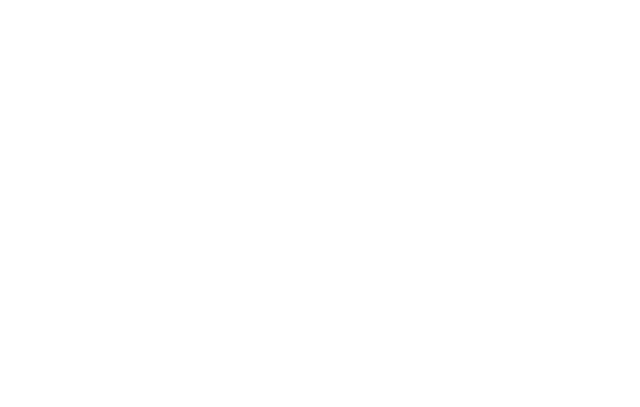
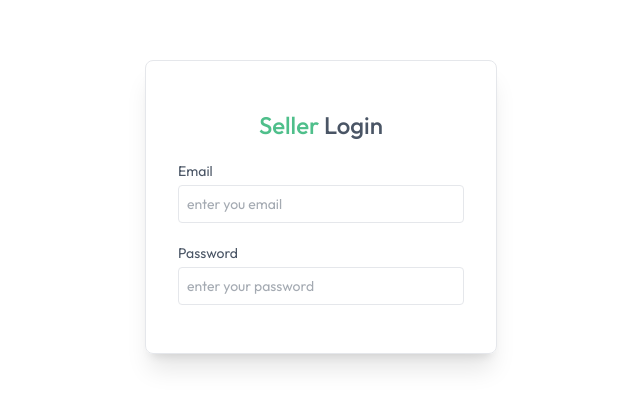
Before and after one commit to salbatti/Grocery_greenCart, a React (Vite) app: page /seller in a window 1280 px wide. Before the commit this address had no page. Shown: the part 193-600 px from the top of the page, without its empty margins (319-959 px from the left). Built offline with nearby package versions, Linux system fonts and the light colour scheme.

Commit message:
sellerPageLogin

```diff
--- a/src/App.jsx
+++ b/src/App.jsx
@@ -13,10 +13,11 @@
 import Cart from './pages/Cart'
 import AddAddress from './pages/AddAddress'
 import MyOrders from './pages/MyOrders'
+import SellerLogin from './components/seller/SellerLogin'
 
 const App = () => {
   const isSellerPath = useLocation().pathname.includes("seller");
-  const { showUserLogin } = useAppContext()
+  const { showUserLogin,isSeller } = useAppContext()
   return (
     <div>
       {isSellerPath ? null : <NavBar />}
@@ -31,6 +32,7 @@
           <Route path='/cart' element={<Cart />} />
           <Route path='/add-address' element={<AddAddress/>} />
           <Route path='/my-orders' element={<MyOrders/>} />
+          <Route path='/seller' element={isSeller ? null:<SellerLogin/>} />
 
         </Routes>
       </div>
--- /dev/null
+++ b/src/components/seller/SellerLogin.jsx
@@ -0,0 +1,54 @@
+import React, { useEffect, useState } from 'react'
+import { useAppContext } from '../../context/AppContent'
+
+const SellerLogin = () => {
+    const { isSeller, setIsSeller, navigate } = useAppContext()
+    const [email, setEmail] = useState("")
+    const [password, setPassword] = useState("")
+    const onSubmitHandler = async (event) => {
+        event.preventDefault();
+        setIsSeller(true);
+    };
+
+    useEffect(() => {
+        if (isSeller) {
+            navigate("/seller");
+        }
+    }, [isSeller]);
+
+    return !isSeller && (
+        <form
+            onSubmit={onSubmitHandler}
+            className="min-h-screen flex items-center text-sm text-gray-600"
+        >
+            <div className="flex flex-col gap-5 m-auto items-start p-8 py-12 min-w-80 sm:min-w-88 rounded-lg shadow-xl border border-gray-200">
+                <p className="text-2xl font-medium m-auto">
+                    <span className="text-primary">Seller</span> Login
+                </p>
+
+                <div className="w-full">
+                    <p>Email</p>
+                    <input
+                        type="email"
+                        placeholder="enter you email"
+                        className="border border-gray-200 rounded w-full p-2 mt-1 outline-primary"
+                        required
+                    />
+                </div>
+
+                <div className="w-full">
+                    <p>Password</p>
+                    <input
+                        type="password"
+                        placeholder="enter your password"
+                        className="border border-gray-200 rounded w-full p-2 mt-1 outline-primary"
+                        required
+                    />
+                </div>
+            </div>
+        </form>
+    );
+
+}
+
+export default SellerLogin
```
